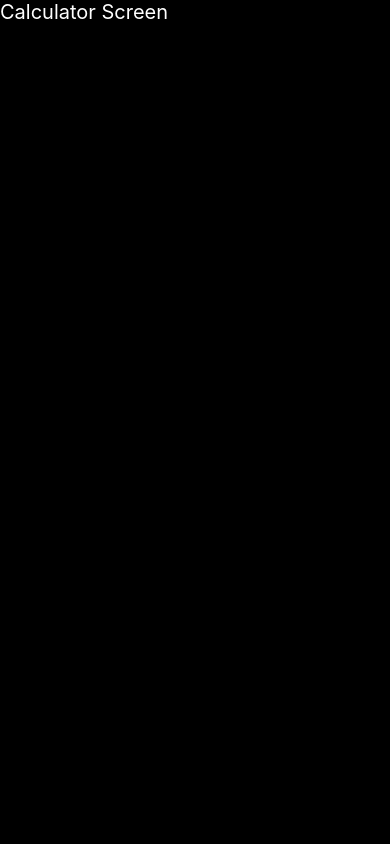
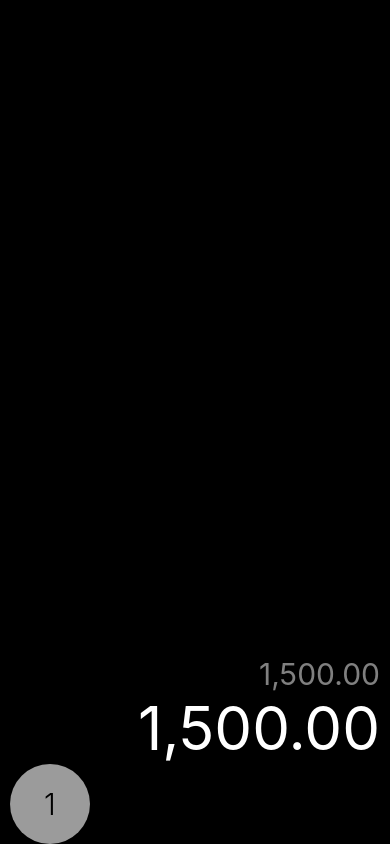
Before and after one commit to leotangram/03-calculator-rn-ts, a React Native app: screen / in a window 390 px wide. Built offline with nearby package versions, Linux system fonts and the light colour scheme.

Commit message:
Text & first button

```diff
--- a/src/screens/CalculatorScreen.tsx
+++ b/src/screens/CalculatorScreen.tsx
@@ -4,8 +4,14 @@
 
 const CalculatorScreen = () => {
   return (
-    <View>
-      <Text style={styles.text}>Calculator Screen</Text>
+    <View style={styles.calculatorContainer}>
+      <Text style={styles.smallResult}>1,500.00</Text>
+      <Text style={styles.result}>1,500.00</Text>
+      <View>
+        <View style={styles.button}>
+          <Text style={styles.textButton}>1</Text>
+        </View>
+      </View>
     </View>
   )
 }
--- a/src/theme/appTheme.tsx
+++ b/src/theme/appTheme.tsx
@@ -3,10 +3,35 @@
 export const styles = StyleSheet.create({
   background: {
     backgroundColor: '#000000',
-    flex: 1
+    flex: 1,
   },
-  text: {
+  calculatorContainer: {
+    flex: 1,
+    justifyContent: 'flex-end',
+    paddingHorizontal: 10
+  },
+  result: {
     color: '#ffffff',
-    fontSize: 20
+    fontSize: 60,
+    textAlign: 'right'
+  },
+  smallResult: {
+    color: 'rgba(255, 255, 255, 0.5)',
+    fontSize: 30,
+    textAlign: 'right'
+  },
+  button: {
+    backgroundColor: '#9b9b9b',
+    borderRadius: 100,
+    height: 80,
+    justifyContent: 'center',
+    width: 80
+  },
+  textButton: {
+    color: '#000000',
+    fontSize: 30,
+    fontWeight: '300',
+    padding: 10,
+    textAlign: 'center'
   }
 });
```
